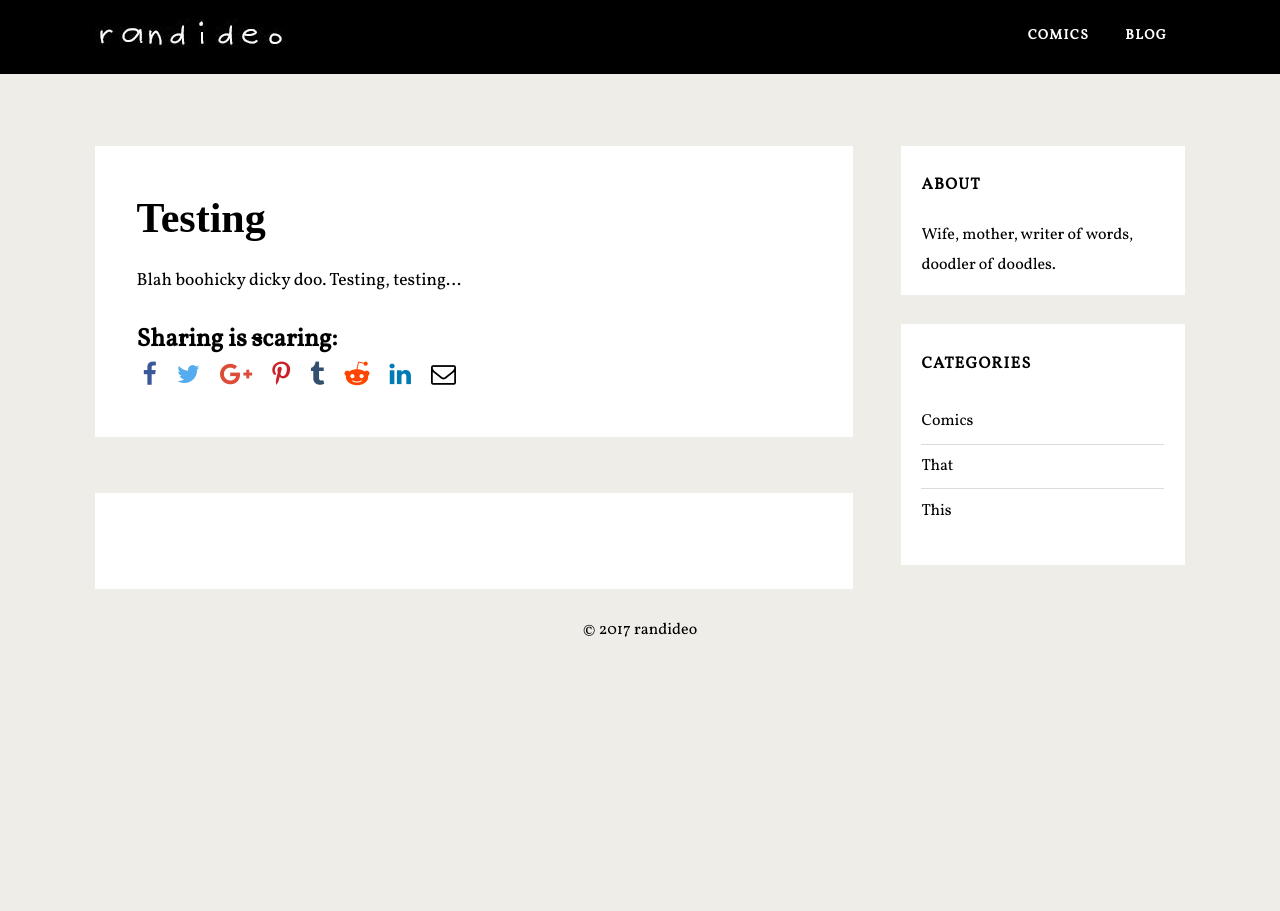
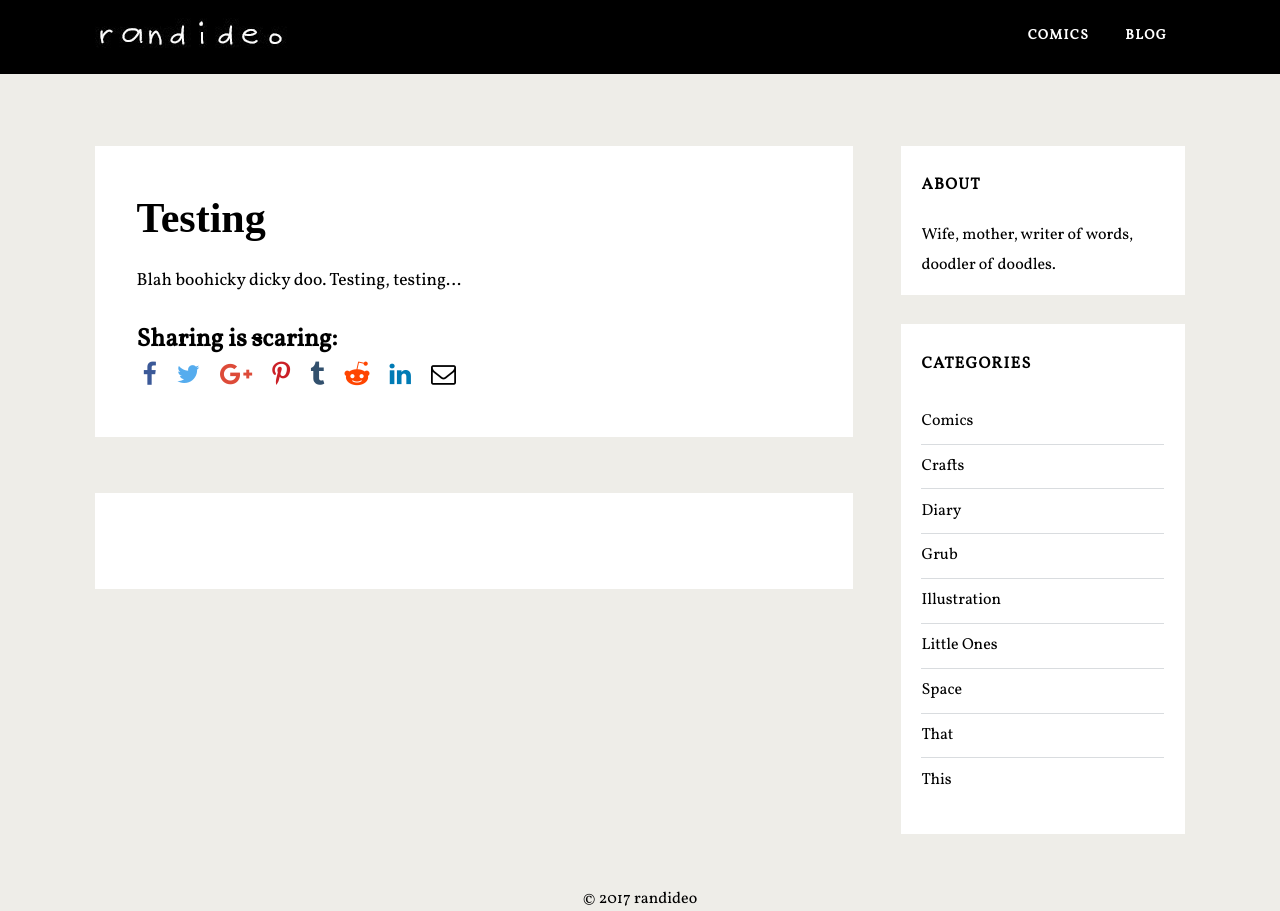
Before and after one commit to randideo/randideo.github.io, a Jekyll site: the page built from _posts/2017-9-6-whatever3.md, in a window 1280 px wide. Built offline with Jekyll 4.4.1, drawn with Linux system fonts in a browser that asks for light colours; nearby versions of some CDN libraries; some web fonts are replaced; comment, search, counter and statistics services are not loaded.

Commit message:
Update 2017-9-6-whatever3.md

```diff
--- a/_posts/2017-9-6-whatever3.md
+++ b/_posts/2017-9-6-whatever3.md
@@ -4,7 +4,7 @@ title: Testing
 permalink: comics/whatever3
 thumbnail: http://randideo.com/imgs/blank.png
 category: Comics
-tags: [This, That]
+tags: [Crafts, Diary, Little Ones, Space, Diary, Grub, Illustration]
 ---
 
 Blah boohicky dicky doo. Testing, testing...
```
